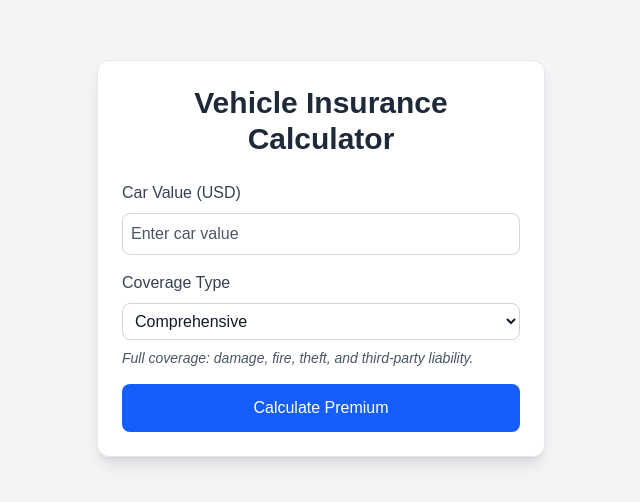
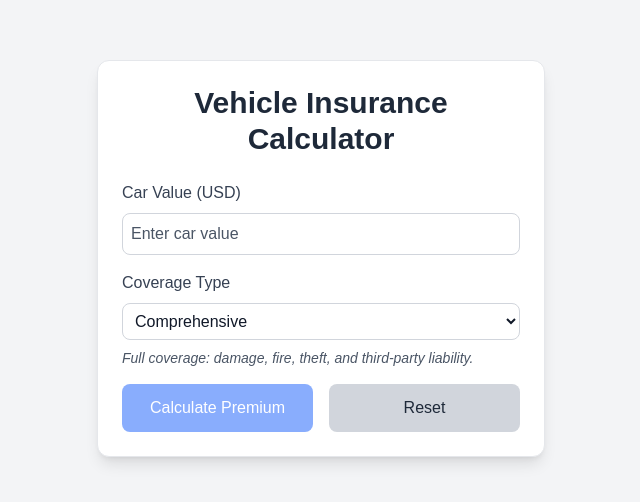
Before and after one commit to Caleb-Kiune/insurance-calculator, a Next.js app: page /calculator in a window 1280 px wide. Shown: the part 142-644 px from the top of the page, without its empty margins (319-959 px from the left). Built offline with nearby package versions, Linux system fonts and the light colour scheme.

Commit message:
update calculator UI

```diff
--- a/src/app/calculator/page.tsx
+++ b/src/app/calculator/page.tsx
@@ -8,8 +8,10 @@ export default function CalculatorPage() {
   const [premium, setPremium] = useState<number | null>(null);
   const [rate, setRate] = useState<number | null>(null);
 
+  const MAX_CAR_VALUE = 100_000_000;
+
   const calculatePremium = () => {
-    if (carValue === "" || carValue <= 0) {
+    if (carValue === "" || carValue <= 0 || carValue > MAX_CAR_VALUE) {
       setPremium(null);
       setRate(null);
       return;
@@ -25,12 +27,20 @@ export default function CalculatorPage() {
     setPremium(carValue * selectedRate);
   };
 
-  // Descriptions for coverage options
+  const resetCalculator = () => {
+    setCarValue("");
+    setCoverageType("comprehensive");
+    setPremium(null);
+    setRate(null);
+  };
+
   const coverageDescriptions: Record<string, string> = {
     comprehensive: "Full coverage: damage, fire, theft, and third-party liability.",
     "third-party": "Covers only damage or injury you cause to others.",
     "fire-theft": "Covers fire damage and theft, not collision or third-party.",
   };
+
+  const isValidInput = carValue !== "" && carValue > 0 && carValue <= MAX_CAR_VALUE;
 
   return (
     <div className="min-h-screen bg-gray-100 flex items-center justify-center p-6">
@@ -47,9 +57,10 @@ export default function CalculatorPage() {
           <input
             type="number"
             value={carValue}
-            onChange={(e) =>
-              setCarValue(e.target.value === "" ? "" : Number(e.target.value))
-            }
+            onChange={(e) => {
+              const value = e.target.value === "" ? "" : Number(e.target.value);
+              if (value === "" || (value >= 0 && value <= MAX_CAR_VALUE)) setCarValue(value);
+            }}
             placeholder="Enter car value"
             className="w-full border border-gray-300 rounded-lg p-2
                        focus:ring-2 focus:ring-blue-500 focus:outline-none
@@ -78,25 +89,33 @@ export default function CalculatorPage() {
           </p>
         </div>
 
-        {/* Calculate Button */}
-        <button
-          onClick={calculatePremium}
-          className="w-full bg-blue-600 text-white font-medium p-3 rounded-lg
-                     hover:bg-blue-700 transition-colors"
-        >
-          Calculate Premium
-        </button>
+        {/* Buttons */}
+        <div className="flex gap-4">
+          <button
+            onClick={calculatePremium}
+            disabled={!isValidInput}
+            className={`flex-1 bg-blue-600 text-white font-medium p-3 rounded-lg
+                        hover:bg-blue-700 transition-colors disabled:opacity-50 disabled:cursor-not-allowed`}
+          >
+            Calculate Premium
+          </button>
+          <button
+            onClick={resetCalculator}
+            className="flex-1 bg-gray-300 text-gray-800 font-medium p-3 rounded-lg
+                       hover:bg-gray-400 transition-colors"
+          >
+            Reset
+          </button>
+        </div>
 
         {/* Result + Breakdown */}
         {premium !== null && rate !== null && (
           <div className="mt-6 bg-blue-50 p-4 rounded-lg border border-blue-200 text-center">
             <p className="text-lg font-semibold text-gray-800 mb-2">
-              Estimated Premium:{" "}
-              <span className="text-green-600">${premium.toFixed(2)}</span>
+              Estimated Premium: <span className="text-green-600">${premium.toFixed(2)}</span>
             </p>
             <p className="text-sm text-gray-600">
-              Breakdown: Car Value (${carValue}) × Rate (
-              {(rate * 100).toFixed(1)}%)
+              Breakdown: Car Value (${carValue}) × Rate ({(rate * 100).toFixed(1)}%)
             </p>
           </div>
         )}
```
